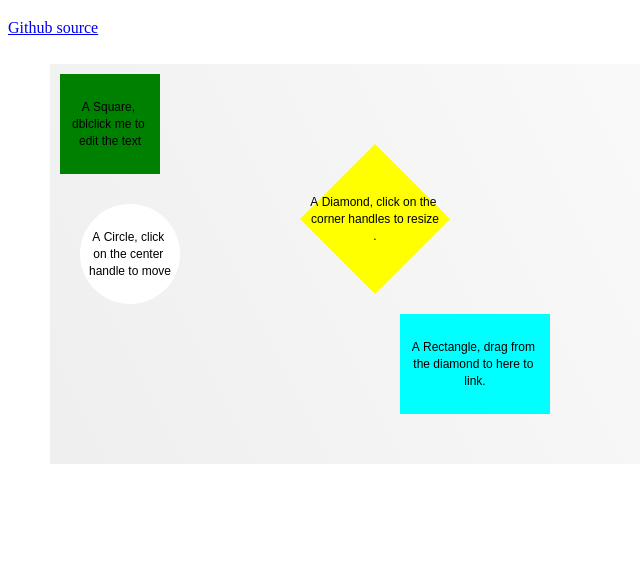
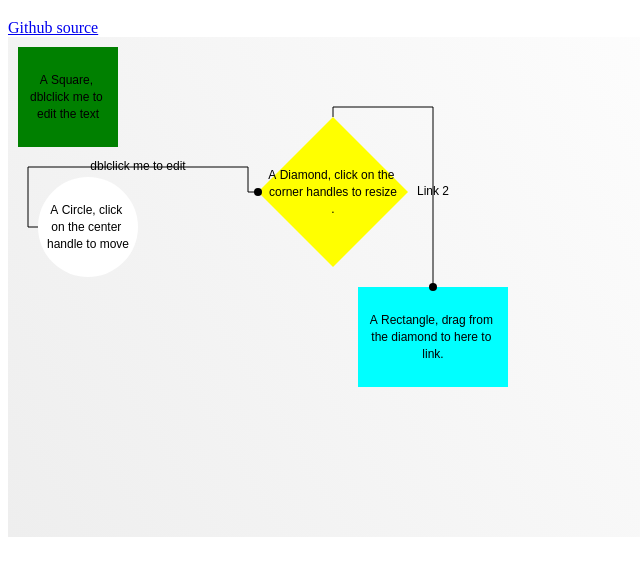
Before and after one commit to luisalvesmartins/diagramflowjs, a plain HTML site: page index.html in a window 1280 px wide. Shown: the part 61-636 px from the top of the page, without its empty margins (0-640 px from the left). Drawn offline with Linux system fonts and the light colour scheme.

Commit message:
Improved link segments

```diff
--- a/diagramflow.js
+++ b/diagramflow.js
@@ -13,16 +13,14 @@ var model={
 
     clean:function(){
         this.ctx.beginPath();
-        this.ctx.fillStyle = "white";
-        this.ctx.fillRect(0, 0, 1000, 1000);
 
-        var grd = this.ctx.createLinearGradient(0, 500, 1000, 0);
+        var grd = this.ctx.createLinearGradient(0, this.myCanvas.height, this.myCanvas.width, 0);
         grd.addColorStop(0, "#eeeeee");
         grd.addColorStop(1, "white");
 
         // Fill with gradient
         this.ctx.fillStyle = grd;
-        this.ctx.fillRect(0, 0, 1000, 1000);
+        this.ctx.fillRect(0, 0, this.myCanvas.width, this.myCanvas.height);
         this.ctx.stroke();
     },
 
@@ -41,12 +39,24 @@ var model={
     },
     init:function(canvasName){
         this.myCanvas=document.getElementById(canvasName);
+        this.myCanvasContainer=document.getElementById(canvasName).parentElement;
         this.ctx=this.myCanvas.getContext("2d");
         this.myCanvas.addEventListener("mousedown",mouse.down)
         this.myCanvas.addEventListener("mousemove",mouse.move)
         this.myCanvas.addEventListener("mouseup",mouse.up)
         this.myCanvas.addEventListener("dblclick",mouse.dblclick)
         this.myCanvas.addEventListener("keydown",mouse.key)
+        this.myCanvas.ondragstart = function() { return false; };
+        this.myCanvas.width=this.myCanvasContainer.clientWidth;
+        this.myCanvas.height=this.myCanvasContainer.clientHeight;
+
+        console.log(this.myCanvas.height)
+        window.addEventListener("resize",function(){
+            model.myCanvas.width=model.myCanvasContainer.clientWidth;
+            model.myCanvas.height=model.myCanvasContainer.clientHeight;
+            model.draw();
+        });
+
     },
 
     findNode:function(x,y){
@@ -284,24 +294,65 @@ var model={
 
             var dx=Math.abs(aC1.x-aC2.x);
             var dy=Math.abs(aC1.y-aC2.y);
-            var dxm=(aC1.x+aC2.x)/2;
-            var dym=(aC1.y+aC2.y)/2;
+            var nX,nY;
             if (dx>dy)
             {
                 if (Math.sign(aC2.y-aC1.y)!=Math.sign(d1.y))
                 {
-                    this.segments.push({x:aC2.x,y:aC1.y});
+                    nX=aC2.x;
+                    nY=aC1.y;
                 }
                 else
-                    this.segments.push({x:aC1.x,y:aC2.y});
+                {
+                    nX=aC1.x;
+                    nY=aC2.y;
+                }
             }
             else
             {
                 if (Math.sign(aC2.x-aC1.x)!=Math.sign(d1.x))
-                    this.segments.push({x:aC2.x,y:aC1.y});
+                {
+                    nX=aC2.x;
+                    nY=aC1.y;
+                }
                 else
-                    this.segments.push({x:aC1.x,y:aC2.y});
+                {
+                    nX=aC1.x;
+                    nY=aC2.y;
+                }
             }
+            //console.log(nY + " " + aC1.y + " " + Math.sign(d1.y))
+            //console.log(nX + " " + aC1.x + " " + Math.sign(d1.x))
+            if (Math.sign(nY-aC1.y)!=Math.sign(d1.y) && nY!=aC1.y)
+            {
+                this.segments.push({x:aC2.x,y:aC1.y});
+                //this.segments.push({x:nX,y:dym});
+            }
+            else
+            {
+                if (Math.sign(nX-aC1.x)!=Math.sign(d1.x) && nX!=aC1.x && Math.sign(d1.x)!=0)
+                {
+                    if (aC2.y<aC1.y)
+                    var dym=aC1.y-model.nodes[from].h/2 - 10;
+                    else
+                    var dym=aC1.y+model.nodes[from].h/2 + 10;
+                    //console.log("A")
+                    this.segments.push({x:aC1.x,y:dym});
+                    this.segments.push({x:nX,y:dym});
+                }
+                else{
+                    if (Math.sign(aC2.y-nY)==Math.sign(d2.y))
+                    {
+                        //console.log("B")
+                        var dxm=(nX+aC1.x)/2;
+                        this.segments.push({x:dxm,y:nY});
+                        this.segments.push({x:dxm,y:aC2.y});
+                    }
+                    else
+                        this.segments.push({x:nX,y:nY});
+                }
+            }
+
             this.segments.push({x:aC2.x,y:aC2.y});
             this.segments.push({x:origaC2x,y:origaC2y});
 
--- a/index.html
+++ b/index.html
@@ -10,7 +10,10 @@
 <body>
     <h1>DiagramFlowJS Demo</h1>
     <a target="github" href="http://github.com/luisalvesmartins">Github source</a>
-    <canvas id="myCanvas" style="position:absolute;left:50px;top:125px;border:1px" width="700" height="400" tabindex="1"></canvas>
+    <div style="position:relative;width:800px;height:500px">
+    <canvas id="myCanvas" width="100" height="100" tabindex="1"></canvas>
+    </div>
+    <div id="divSelectedNode"></div>
 
 <script>
 var Figures={
@@ -51,15 +54,16 @@ anchors=model.defaultAnchors("Rectangle");
 model.addNode(new model.node(250,80,150,150,anchors,"A Diamond, click on the corner handles to resize.","yellow", "Diamond"));
 model.addNode(new model.node(350,250,150,100,anchors,"A Rectangle, drag from the diamond to here to link.","Cyan", "Rectangle"));
 
-// model.addLink(new model.link(0,1,6,1,"Link 1"));
-// model.addLink(new model.link(1,2,4,3,"dblclick me to edit"));
+model.addLink(new model.link(1,2,7,3,"dblclick me to edit"));
+//model.addLink(new model.link(3,2,6,6,"Link 1"));
+model.addLink(new model.link(2,3,1,1,"Link 2"));
 
 model.init("myCanvas");
 model.draw();
 
 // Add an event listener
 document.addEventListener("selectionChanged", function(e) {
-    console.log("Selection changed to" + e.detail); // Example of event selectionChanged
+    document.all("divSelectedNode").innerText="Selected node:" + e.detail;
   });
 
 </script>
```
